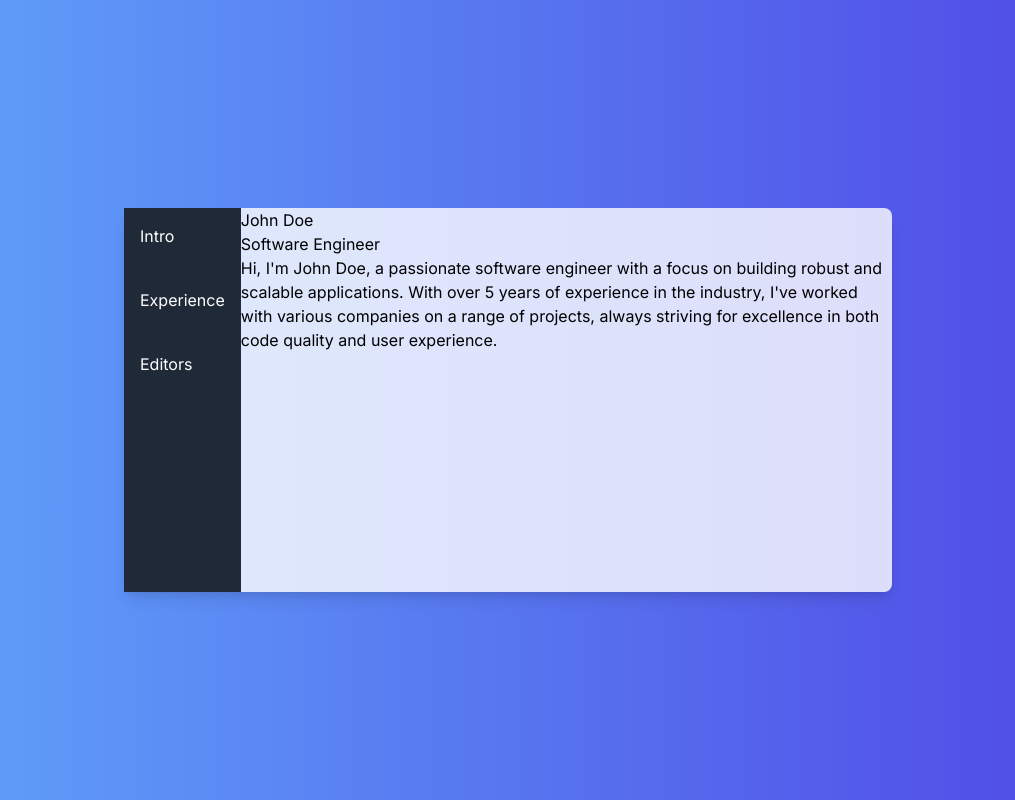
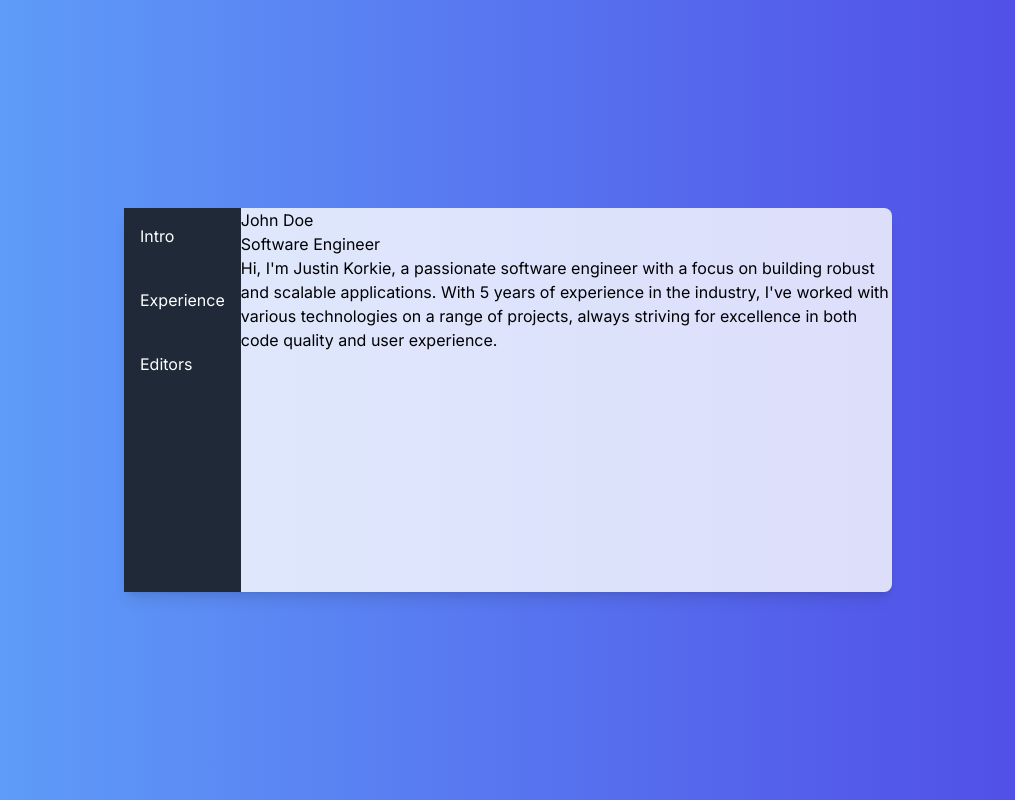
Before and after one commit to korkie9/justinkorkie, a Next.js app: page / in a window 1280 px wide. Shown: the whole page, without its empty margins (132-1147 px from the left). Built offline with nearby package versions, Linux system fonts and the light colour scheme.

Commit message:
fix apostrophes

```diff
--- a/src/sections/Intro.tsx
+++ b/src/sections/Intro.tsx
@@ -8,9 +8,9 @@ const Intro: React.FC = () => {
       </div>
       <div className="text-center mb-8">
         <p className="text-lg text-gray-800">
-          Hi, I'm John Doe, a passionate software engineer with a focus on building
-          robust and scalable applications. With over 5 years of experience in the
-          industry, I've worked with various companies on a range of projects, always striving for excellence in both code quality and user experience.
+          Hi, I&apos;m Justin Korkie, a passionate software engineer with a focus on building
+          robust and scalable applications. With 5 years of experience in the
+          industry, I&apos;ve worked with various technologies on a range of projects, always striving for excellence in both code quality and user experience.
         </p>
       </div>
     </>
```
